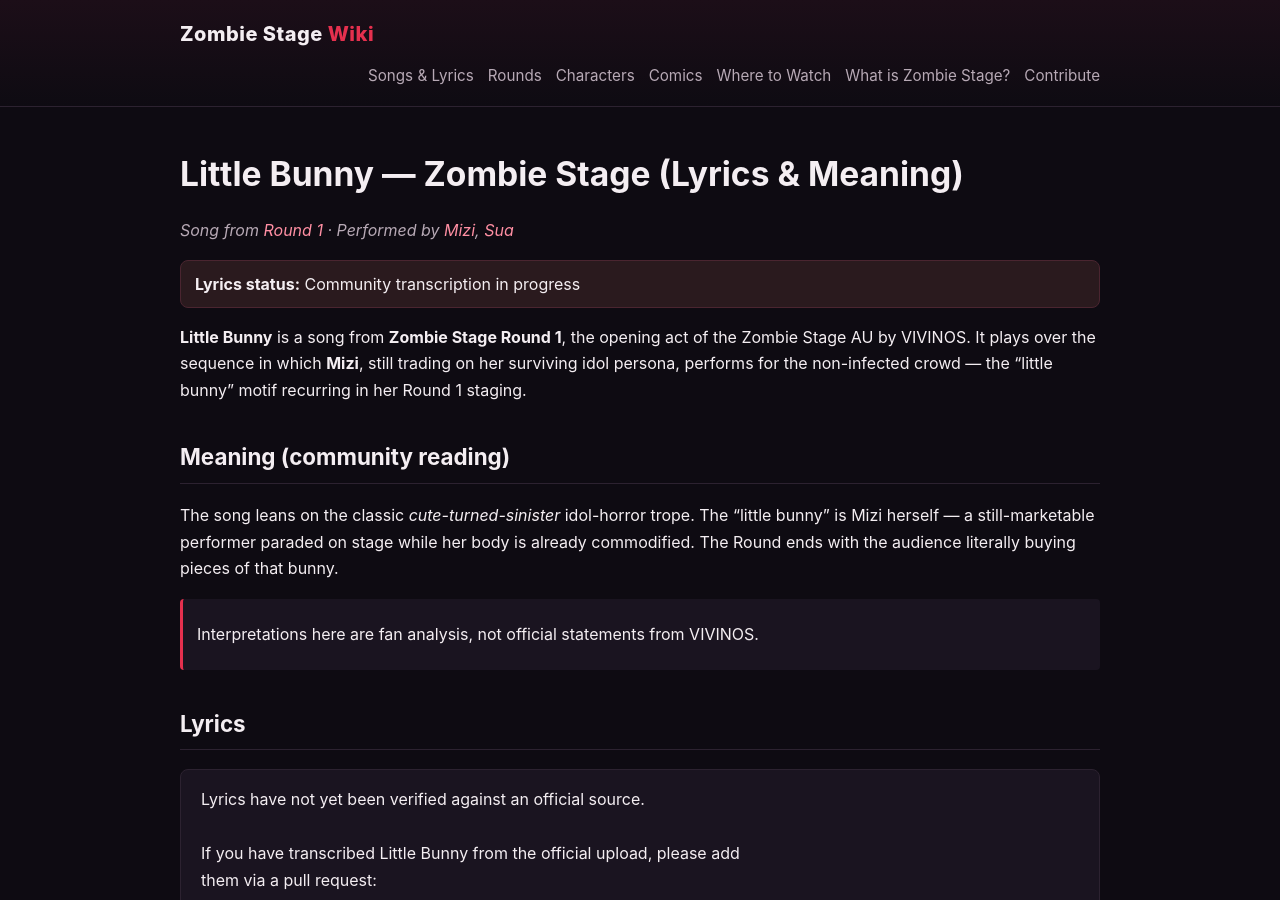
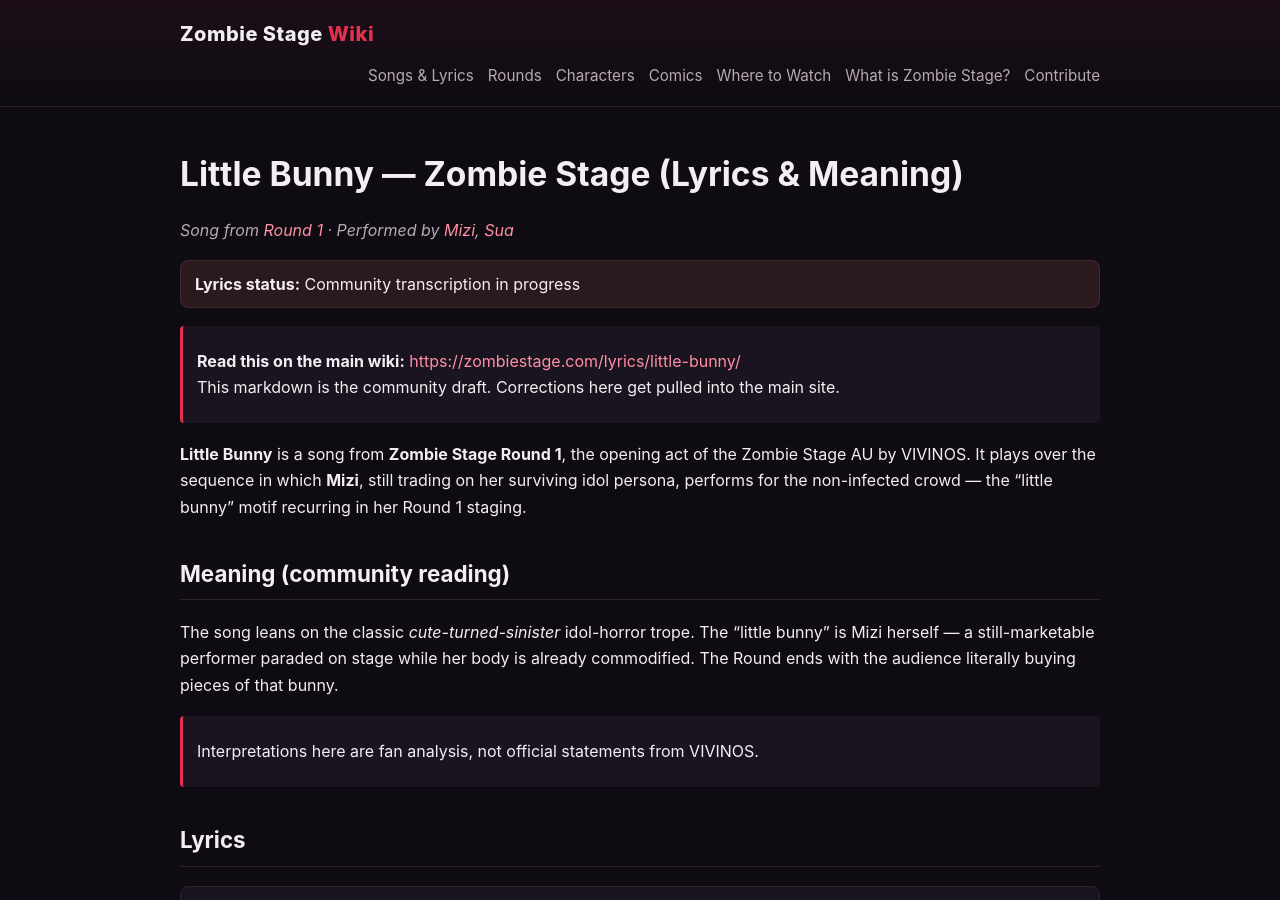
Before and after one commit to zombiestageweb/Wiki, a Jekyll site: the page built from _songs/little-bunny.md, in a window 1280 px wide and 900 px high. Built offline with Jekyll 4.4.1, drawn with Linux system fonts in a browser that asks for light colours.

Commit message:
docs(_songs/little-bunny.md): add canonical link to main site

```diff
--- a/_songs/little-bunny.md
+++ b/_songs/little-bunny.md
@@ -21,6 +21,9 @@ jsonld:
   genre: "Horror pop / Idol"
   inLanguage: "ko"
 ---
+
+> **Read this on the main wiki:** [https://zombiestage.com/lyrics/little-bunny/](https://zombiestage.com/lyrics/little-bunny/)
+> This markdown is the community draft. Corrections here get pulled into the main site.
 
 **Little Bunny** is a song from **Zombie Stage Round 1**, the opening act of the Zombie Stage AU by VIVINOS. It plays over the sequence in which **Mizi**, still trading on her surviving idol persona, performs for the non-infected crowd — the "little bunny" motif recurring in her Round 1 staging.
 
```
